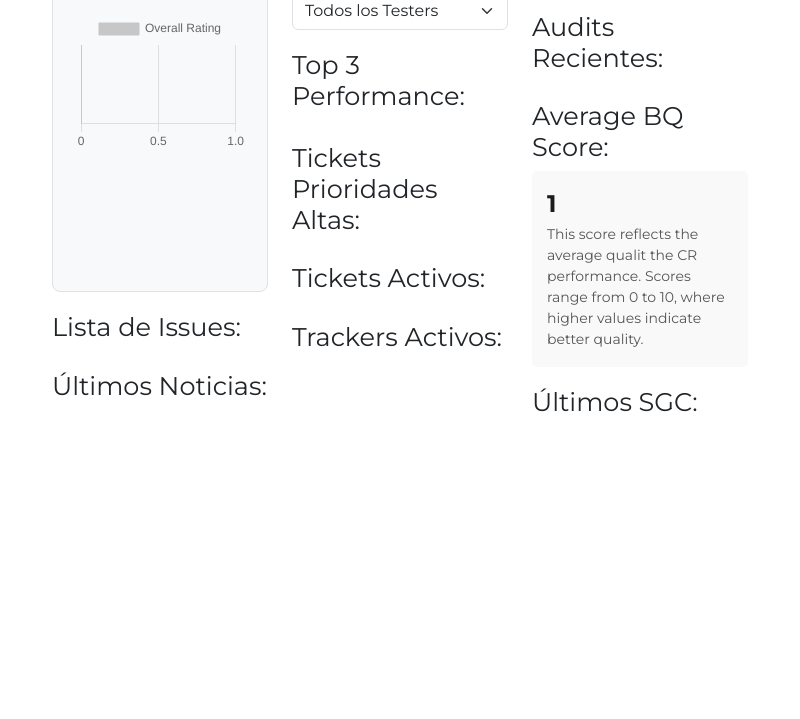
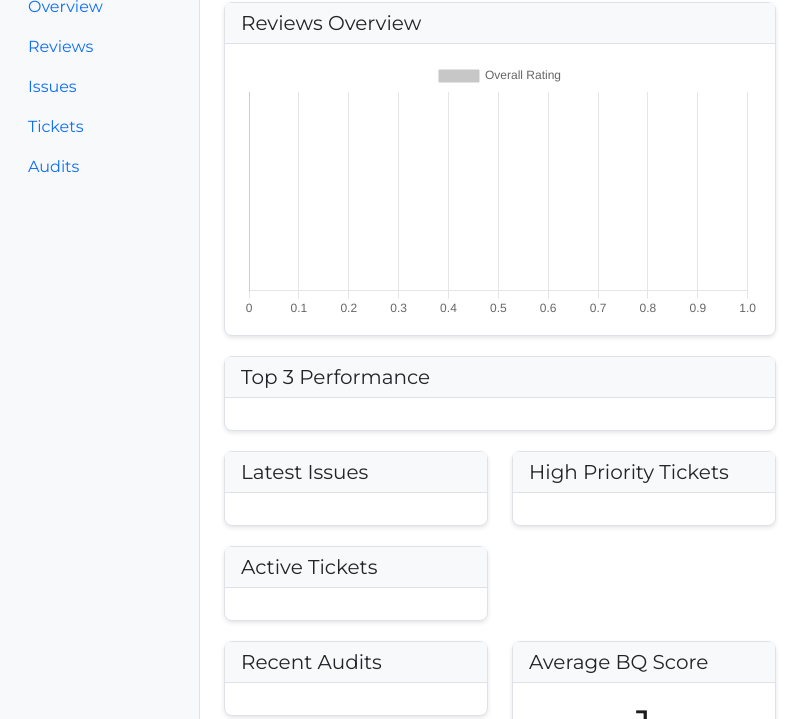
Before and after one commit to tgberrios/CRM-XBox, an Electron app: page src/dashboard.html in a window 800 px wide. Shown: the part 81-800 px from the top of the page. Drawn offline with nearby package versions, Linux system fonts and the light colour scheme; no server answers.

Commit message:
changes UI

```diff
--- a/src/dashboard.html
+++ b/src/dashboard.html
@@ -10,132 +10,204 @@
       rel="stylesheet"
     />
     <script src="https://cdn.jsdelivr.net/npm/bootstrap@5.3.0/dist/js/bootstrap.bundle.min.js"></script>
-
-<!-- Montserrat Font -->
     <link
       href="https://fonts.googleapis.com/css2?family=Montserrat:wght@400;700&display=swap"
       rel="stylesheet"
     />
     <style>
       * {
-  font-family: "montserrat", sans-serif;
-  color: 1C1C1E;
+        font-family: "Montserrat", sans-serif;
+        color: #1c1c1e;
+      }
+      body {
+        overflow-x: hidden;
+      }
+      .sidebar {
+        height: 100vh;
+        background-color: #f8f9fa;
+        border-right: 1px solid #dee2e6;
+      }
+      .main-content {
+        height: 100vh;
+        overflow-y: auto;
+      }
+      .card {
+        border: 1px solid #dee2e6;
+        border-radius: 8px;
+        box-shadow: 0 2px 4px rgba(0, 0, 0, 0.1);
+        margin-bottom: 20px;
+      }
+      .card-header {
+        background-color: #f8f9fa;
+        border-bottom: 1px solid #dee2e6;
+      }
+      .list-group-item {
+        border: none;
+        border-radius: 5px;
+        background-color: #f1f1f1;
+      }
+      .list-group-item:hover {
+        background-color: #e9ecef;
       }
       .notification-modal .modal-dialog {
-  position: fixed; /* Mantiene el modal en una posición fija */
-  bottom: 20px; /* Espaciado desde la parte inferior */
-  right: 20px; /* Espaciado desde la derecha */
-  width: 300px; /* Ajustar ancho automáticamente */
+        position: fixed;
+        bottom: 20px;
+        right: 20px;
+        width: 300px;
         height: auto;
-}
-p {
-    margin-top: 0;
-    margin-bottom: 2px;
-}
-      .container-reviewsOverAll {
-        width: 100%;
-        height: 300px;
-        border: 1px solid #dee2e6; /* Borde ligero para el gráfico */
-        border-radius: 8px;
-        background-color: #f8f9fa; /* Fondo claro */
-        padding: 20px;
-        margin-bottom: 20px; /* Espacio inferior */
-      }
-      .metric {
-        padding: 20px;
-        border: 1px solid #dee2e6;
-        border-radius: 8px;
-        background-color: #ffffff; /* Fondo blanco */
-        text-align: center;
-        box-shadow: 0 2px 4px rgba(0, 0, 0, 0.1); /* Sombra sutil */
-        margin-bottom: 20px; /* Espacio inferior */
-      }
-
-      h3 {
-        margin-top: 20px; /* Espaciado para los encabezados */
-      }
-
-      .list-group-item {
-        border: none; /* Sin borde para los items de lista */
-        border-radius: 5px; /* Bordes redondeados */
-        background-color: #f1f1f1; /* Fondo gris claro */
-      }
-
-      .list-group-item:hover {
-        background-color: #e9ecef; /* Fondo gris más oscuro al pasar el mouse */
-      }
-
-      .footer-implementations {
-        background-color: #343a40; /* Fondo oscuro */
-        color: #ffffff; /* Texto blanco */
-        padding: 20px;
-        border-radius: 8px;
-        margin-top: 20px; /* Espacio superior */
       }
     </style>
   </head>
   <body>
-    <div class="container mt-4">
-      <h1 class="text-center">Dashboard</h1>
+    <div class="container-fluid">
+      <div class="row">
+        <!-- Sidebar -->
+        <nav class="col-md-3 col-lg-2 d-md-block sidebar collapse">
+          <div class="position-sticky pt-3">
+            <h1 class="h4 px-3 pb-3 border-bottom">Dashboard</h1>
+            <ul class="nav flex-column">
+              <li class="nav-item">
+                <a class="nav-link active" href="#"> Overview </a>
+              </li>
+              <li class="nav-item">
+                <a class="nav-link" href="#"> Reviews </a>
+              </li>
+              <li class="nav-item">
+                <a class="nav-link" href="#"> Issues </a>
+              </li>
+              <li class="nav-item">
+                <a class="nav-link" href="#"> Tickets </a>
+              </li>
+              <li class="nav-item">
+                <a class="nav-link" href="#"> Audits </a>
+              </li>
+            </ul>
+          </div>
+        </nav>
 
-      <div class="row">
-        <!-- Primera Columna -->
-        <div class="col-md-4">
-          <div class="container-reviewsOverAll">
-            <canvas id="reviewsOverAll" width="500" height="400"></canvas>
-          </div>
-
-
-          <!-- Issue List -->
-          <h3>Lista de Issues:</h3>
-          <ul id="issuesList" class="list-group"></ul>
-
-          <h3>Últimos Noticias:</h3>
-          <ul id="newsList" class="list-group"></ul>
-
-
-
-        </div>
-
-
-        <!-- Segunda Columna -->
-        <div class="col-md-4">
-          <!-- Dropdown para Testers -->
-          <div class="mb-4">
+        <!-- Main content -->
+        <main class="col-md-9 ms-sm-auto col-lg-10 px-md-4 main-content">
+          <div
+            class="d-flex justify-content-between flex-wrap flex-md-nowrap align-items-center pt-3 pb-2 mb-3 border-bottom"
+          >
+            <h1 class="h2">Overview</h1>
+            <div class="btn-toolbar mb-2 mb-md-0">
               <select id="testerSelect" class="form-select">
                 <option value="all">Todos los Testers</option>
               </select>
-            <h3>Top 3 Performance:</h3>
+            </div>
+          </div>
+
+          <div class="row">
+            <div class="col-12 col-lg-8">
+              <div class="card">
+                <div class="card-header">
+                  <h5 class="card-title mb-0">Reviews Overview</h5>
+                </div>
+                <div class="card-body">
+                  <canvas id="reviewsOverAll" width="400" height="200"></canvas>
+                </div>
+              </div>
+            </div>
+            <div class="col-12 col-lg-4">
+              <div class="card">
+                <div class="card-header">
+                  <h5 class="card-title mb-0">Top 3 Performance</h5>
+                </div>
+                <div class="card-body">
                   <ul id="topPerformance" class="list-group"></ul>
                 </div>
-          <h3>Tickets Prioridades Altas:</h3>
-          <ul id="highPriorityTicketsList" class="list-group"></ul>
-          <!-- Tickets List -->
-          <h3>Tickets Activos:</h3>
-          <ul id="ticketsList" class="list-group"></ul>
-
-          <!-- Trackers Activos -->
-          <h3>Trackers Activos:</h3>
-          <ul id="activeTrackersList" class="list-group"></ul>
+              </div>
+            </div>
           </div>
 
-        <!-- Tercera Columna -->
-        <div class="col-md-4">
-          <!-- Audits Recientes -->
-          <h3>Audits Recientes:</h3>
-          <ul id="recentAuditsList" class="list-group"></ul>
-          <h3>Average BQ Score:</h3>
-<div style=" padding: 15px; border-radius: 5px; background-color: #f9f9f9; display: inline-block;">
-    <p style="font-size: 24px; font-weight: bold; color: #1C1C1E;" id="averageBugScore">1</p>
-    <p style="font-size: 14px; color: #555;">This score reflects the average qualit the CR performance. Scores range from 0 to 10, where higher values indicate better quality.</p>
+          <div class="row">
+            <div class="col-12 col-md-6 col-lg-4">
+              <div class="card">
+                <div class="card-header">
+                  <h5 class="card-title mb-0">Latest Issues</h5>
                 </div>
-<!-- Últimos SGC -->
-          <h3>Últimos SGC:</h3>
-          <ul id="sgcList" class="list-group"></ul>
-
-
+                <div class="card-body">
+                  <ul id="issuesList" class="list-group"></ul>
                 </div>
               </div>
+            </div>
+            <div class="col-12 col-md-6 col-lg-4">
+              <div class="card">
+                <div class="card-header">
+                  <h5 class="card-title mb-0">High Priority Tickets</h5>
+                </div>
+                <div class="card-body">
+                  <ul id="highPriorityTicketsList" class="list-group"></ul>
+                </div>
+              </div>
+            </div>
+            <div class="col-12 col-md-6 col-lg-4">
+              <div class="card">
+                <div class="card-header">
+                  <h5 class="card-title mb-0">Active Tickets</h5>
+                </div>
+                <div class="card-body">
+                  <ul id="ticketsList" class="list-group"></ul>
+                </div>
+              </div>
+            </div>
+          </div>
+
+          <div class="row">
+            <div class="col-12 col-md-6 col-lg-4">
+              <div class="card">
+                <div class="card-header">
+                  <h5 class="card-title mb-0">Recent Audits</h5>
+                </div>
+                <div class="card-body">
+                  <ul id="recentAuditsList" class="list-group"></ul>
+                </div>
+              </div>
+            </div>
+            <div class="col-12 col-md-6 col-lg-4">
+              <div class="card">
+                <div class="card-header">
+                  <h5 class="card-title mb-0">Average BQ Score</h5>
+                </div>
+                <div class="card-body">
+                  <p id="averageBugScore" class="display-4 text-center">1</p>
+                  <p class="text-muted small">
+                    This score reflects the average quality of the CR
+                    performance. Scores range from 0 to 10, where higher values
+                    indicate better quality.
+                  </p>
+                </div>
+              </div>
+            </div>
+            <div class="col-12 col-md-6 col-lg-4">
+              <div class="card">
+                <div class="card-header">
+                  <h5 class="card-title mb-0">Latest SGC</h5>
+                </div>
+                <div class="card-body">
+                  <ul id="sgcList" class="list-group"></ul>
+                </div>
+              </div>
+            </div>
+          </div>
+
+          <div class="row">
+            <div class="col-12">
+              <div class="card">
+                <div class="card-header">
+                  <h5 class="card-title mb-0">Latest News</h5>
+                </div>
+                <div class="card-body">
+                  <ul id="newsList" class="list-group"></ul>
+                </div>
+              </div>
+            </div>
+          </div>
+        </main>
+      </div>
+    </div>
+
     <!-- Modal de Notificación -->
     <div
       class="modal fade notification-modal"
@@ -369,8 +441,6 @@ p {
         }
       };
 
-
-
       const topPerformance = async () => {
         try {
           const reviews = await window.cert.getReviews();
@@ -402,16 +472,18 @@ p {
         }
       };
 
-
-
       const averageBugScore = async () => {
         try {
           const issues = await window.cert.getIssues();
           console.log("Issues:", issues);
           const bugScoreArray = issues.map((issue) => issue.bqScore);
-    const averageBugScore = bugScoreArray.reduce((total, current) => total + current, 0) / bugScoreArray.length;
+          const averageBugScore =
+            bugScoreArray.reduce((total, current) => total + current, 0) /
+            bugScoreArray.length;
           console.log("Average Bug Score:", averageBugScore);
-    document.getElementById("averageBugScore").textContent = `${averageBugScore}`;
+          document.getElementById(
+            "averageBugScore"
+          ).textContent = `${averageBugScore}`;
         } catch (error) {
           console.error("Error loading issues:", error);
         }
@@ -468,7 +540,8 @@ const realTimeNotifications = async () => {
             hasLoadedInitially = true; // Ahora se ha cargado inicialmente
             // Almacenamos el último ID de ticket y noticias para evitar mostrar inicialmente
             if (ticketNotifications.length > 0) {
-        lastSeenTicketId = ticketNotifications[ticketNotifications.length - 1].id; // Marca el último ticket como visto
+              lastSeenTicketId =
+                ticketNotifications[ticketNotifications.length - 1].id; // Marca el último ticket como visto
             }
             if (lastestNews.length > 0) {
               lastSeenNewsId = lastestNews[lastestNews.length - 1].id; // Marca la última noticia como vista
@@ -478,13 +551,20 @@ const realTimeNotifications = async () => {
 
           // Verifica si hay tickets nuevos
           if (ticketNotifications.length > 0) {
-      const mostRecentTicket = ticketNotifications[ticketNotifications.length - 1]; // Obtener el último ticket
+            const mostRecentTicket =
+              ticketNotifications[ticketNotifications.length - 1]; // Obtener el último ticket
 
-      if (mostRecentTicket && mostRecentTicket.status === "Open" && mostRecentTicket.id !== lastSeenTicketId) {
+            if (
+              mostRecentTicket &&
+              mostRecentTicket.status === "Open" &&
+              mostRecentTicket.id !== lastSeenTicketId
+            ) {
               lastSeenTicketId = mostRecentTicket.id; // Actualiza el último ticket visto
 
               // Actualiza el contenido del modal para mostrar el ticket
-        const notificationContent = document.getElementById("notificationContent");
+              const notificationContent = document.getElementById(
+                "notificationContent"
+              );
               notificationContent.textContent = `Nuevo Ticket: ${mostRecentTicket.name}`; // Aquí puedes personalizar el texto
 
               const notificationModal = new bootstrap.Modal(
@@ -508,7 +588,9 @@ const realTimeNotifications = async () => {
               lastSeenNewsId = mostRecentNews.id; // Marca la noticia como vista
 
               // Actualiza el contenido del modal para mostrar la noticia
-        const notificationContent = document.getElementById("notificationContent");
+              const notificationContent = document.getElementById(
+                "notificationContent"
+              );
               notificationContent.textContent = `Última Noticia: ${mostRecentNews.title}`; // Personaliza el mensaje
 
               const notificationModal = new bootstrap.Modal(
@@ -522,15 +604,10 @@ const realTimeNotifications = async () => {
               }, 3000); // 3 segundos
             }
           }
-
         } catch (error) {
           console.error("Error loading notifications:", error);
         }
       };
-
-
-
-
 
       window.onload = () => {
         loadReviewsData();
```
Lines whose indentation alone changed are shown as unchanged.
